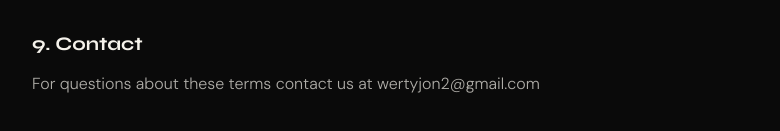
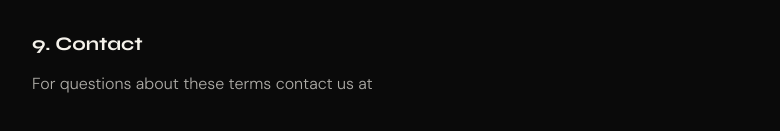
Before and after one commit to Toritsu-sell/dubly, a plain HTML site: page terms.html in a window 1280 px wide. Shown: the part 1335-1466 px from the top of the page, without its empty margins (240-1020 px from the left). Drawn offline with Linux system fonts and the light colour scheme.

Commit message:
Add files via upload

```diff
--- a/terms.html
+++ b/terms.html
@@ -45,6 +45,4 @@
 <p>We reserve the right to update these terms at any time. Continued use of our services constitutes acceptance of updated terms.</p>
 
 <h2>9. Contact</h2>
-<p>For questions about these terms contact us at wertyjon2@gmail.com</p>
-</body>
-</html>
+<p>For questions about these terms contact us at <a href="/cdn-cgi/l/email-protection" cl
```
